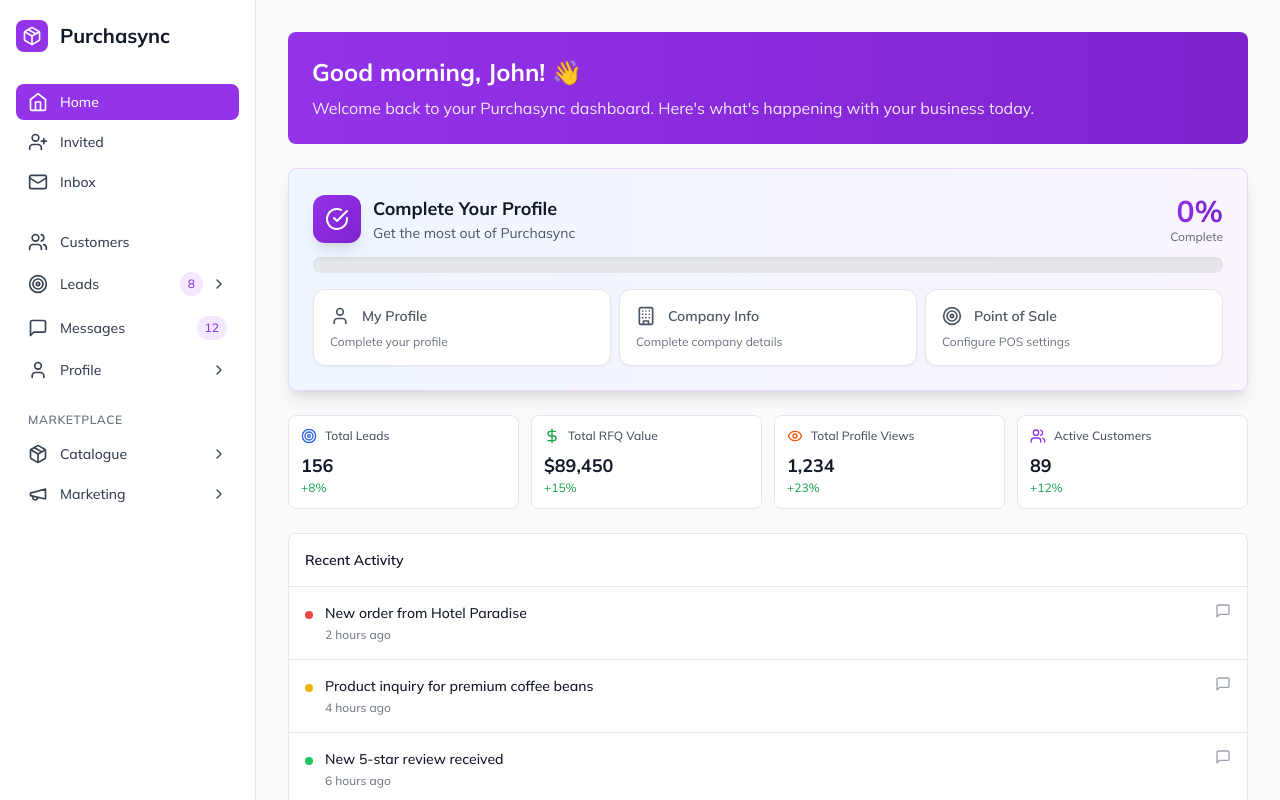
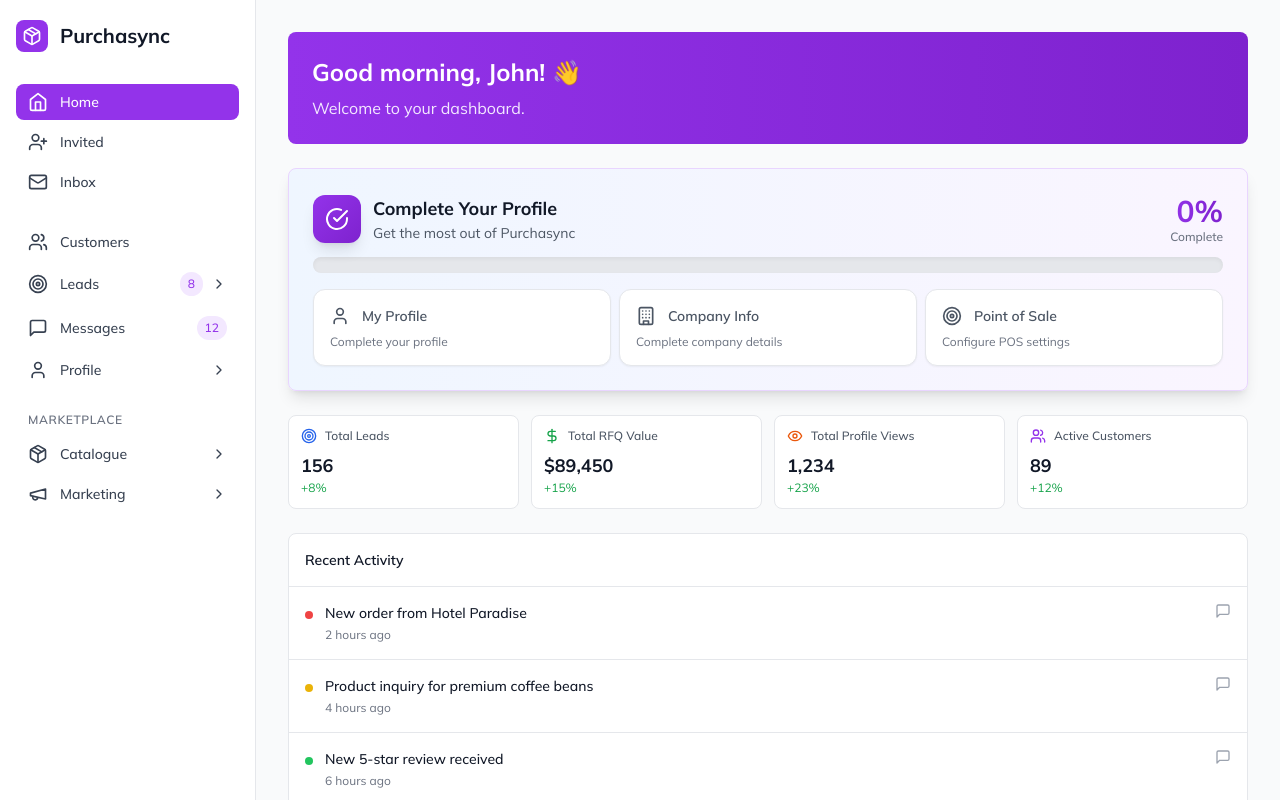
Before and after one commit to rajpurchasync/SellerDash, a React (Vite) app: page / in a window 1280 px wide. Shown: the top 800 px of the page. Built offline with nearby package versions, Linux system fonts and the light colour scheme.

Commit message:
Updated Home.tsx

```diff
--- a/src/components/sections/Home.tsx
+++ b/src/components/sections/Home.tsx
@@ -89,7 +89,7 @@ const Home: React.FC<HomeProps> = ({ profileStatus }) => {
       {/* Greeting */}
       <div className="bg-gradient-to-r from-purple-600 to-purple-700 rounded-lg p-6 text-white">
         <h1 className="text-2xl font-bold mb-2">{getGreeting()}, John! 👋</h1>
-        <p className="text-purple-100">Welcome back to your Purchasync dashboard. Here's what's happening with your business today.</p>
+        <p className="text-purple-100">Welcome to your dashboard.</p>
       </div>
 
       {/* Sticky Profile Completion - Ultra Minimal */}
```
